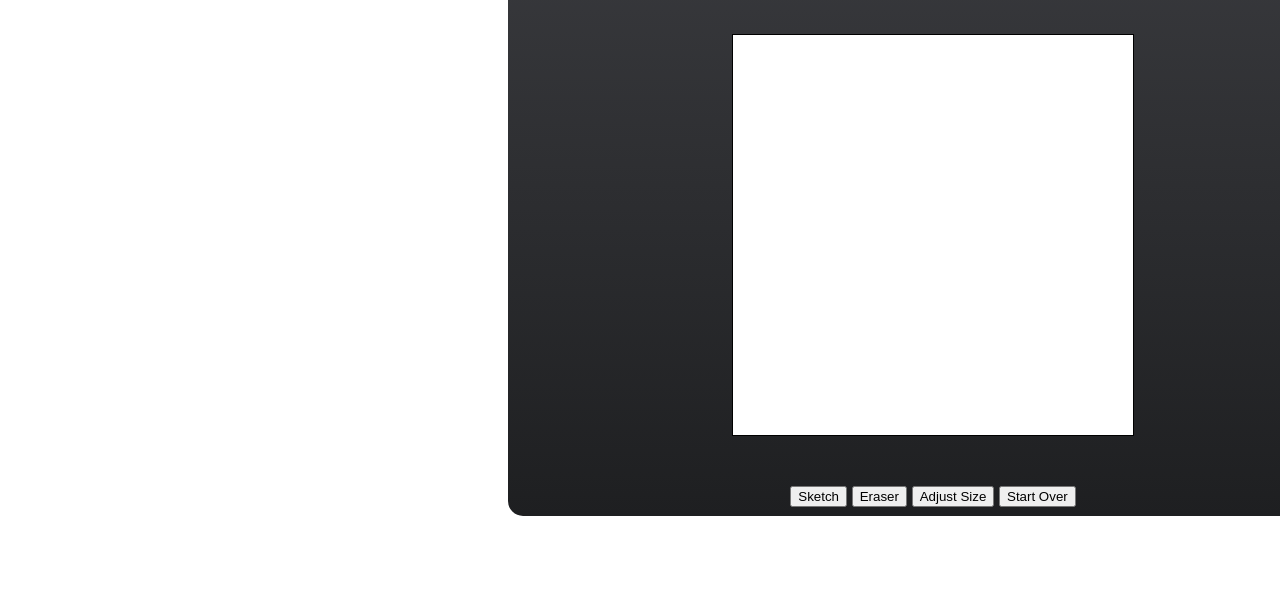
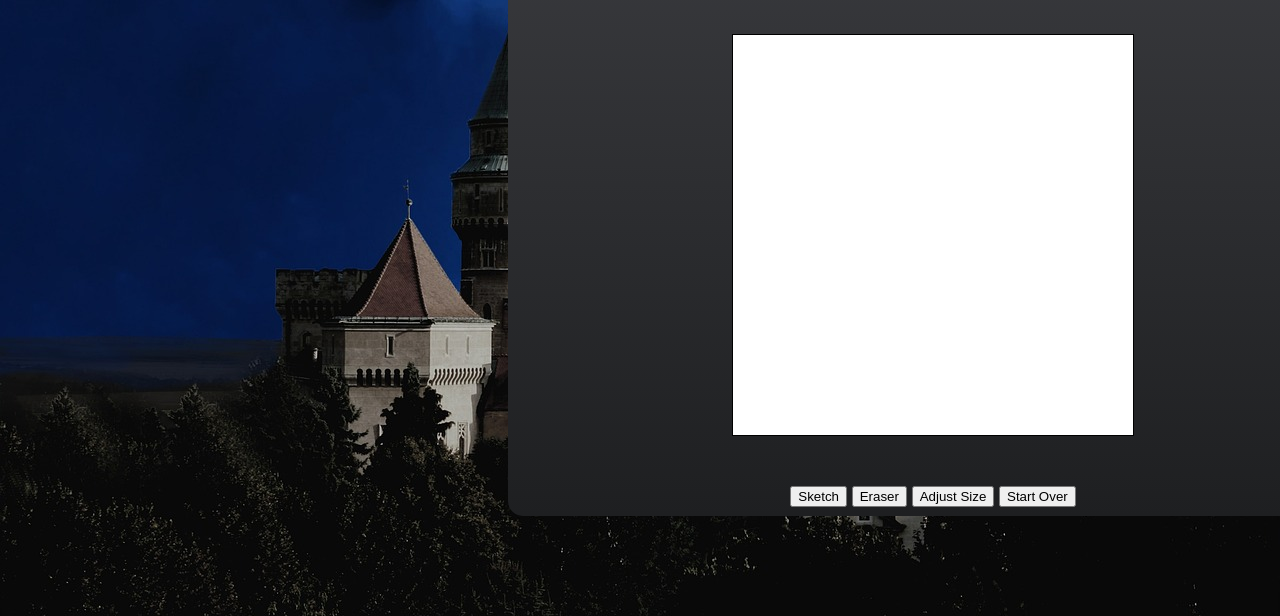
Before and after one commit to Grayvox/odin-etch-a-sketch, a plain HTML site: page index.html in a window 1280 px wide. Shown: the part 224-840 px from the top of the page. Drawn offline with Linux system fonts and the light colour scheme.

Commit message:
Add background image and styling

```diff
--- a/styles.css
+++ b/styles.css
@@ -1,6 +1,10 @@
 @import url('https://fonts.googleapis.com/css2?family=MedievalSharp&display=swap');
 
 .bg {
+    background-image: url(./img/sketch-background-castle.jpg);
+    background-repeat: no-repeat;
+    background-size: cover;
+    background-color: #1B2452;
 }
 
 .game-page {
```
Also changed, not shown: img/sketch-background-castle.jpg (added).
